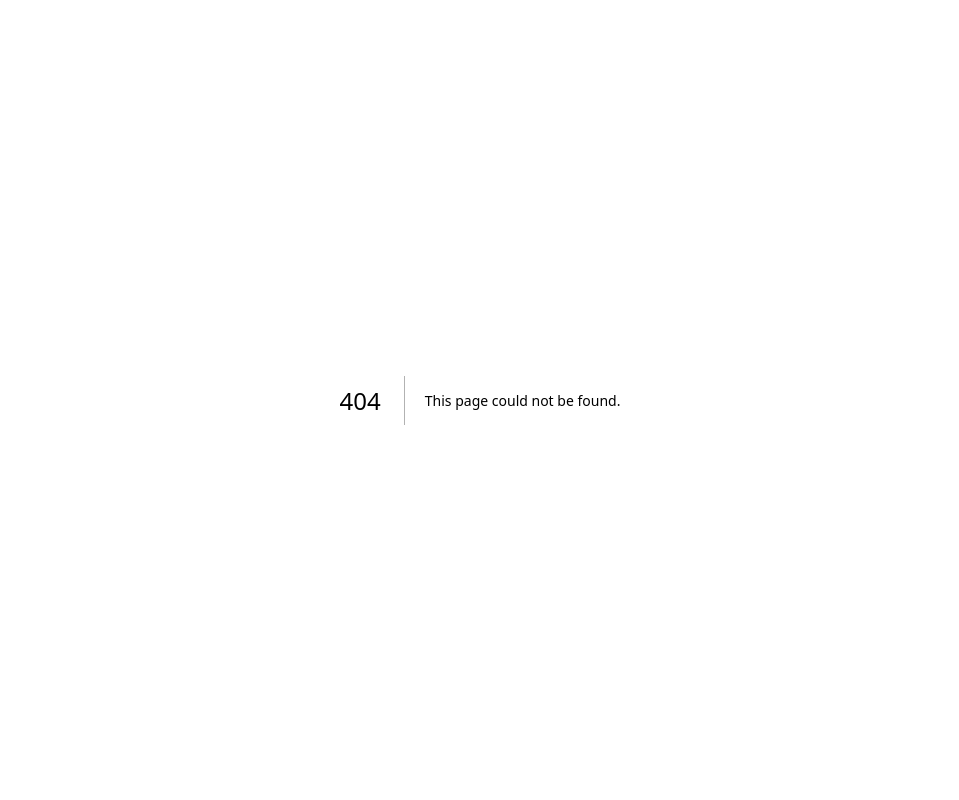
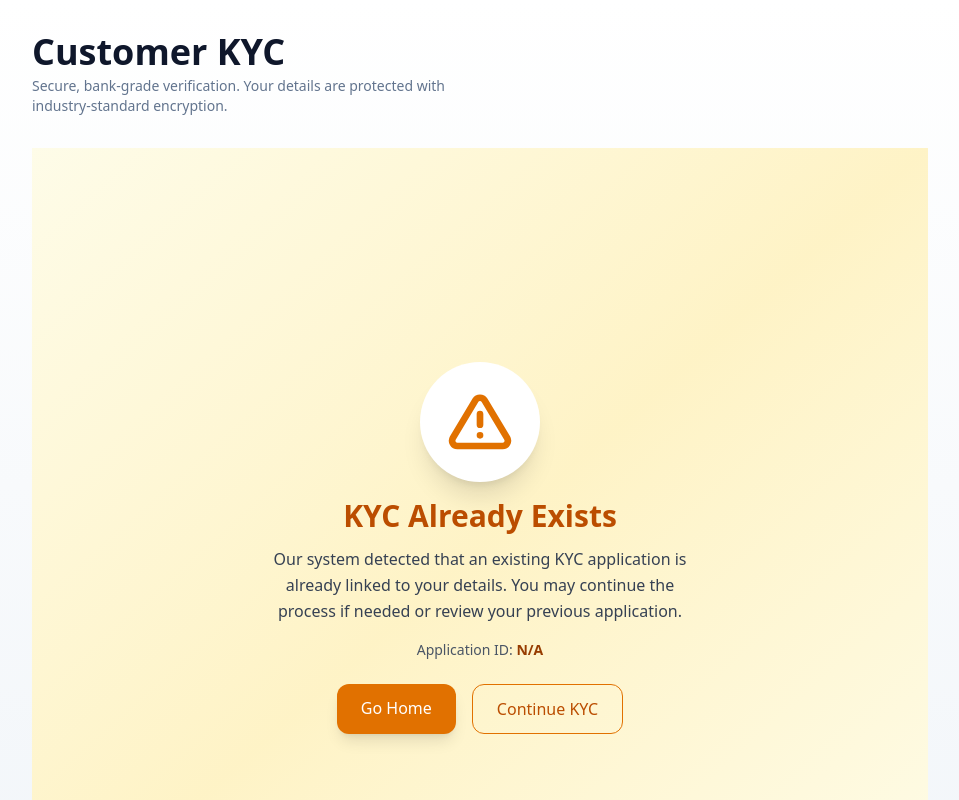
Before and after one commit to Shubrajit22/digital-kyc, a Next.js app: page /kyc/already-exists in a window 1280 px wide. Before the commit this address had no page. Shown: the top 800 px of the page, without its empty margins (160-1119 px from the left). Built offline with nearby package versions, Linux system fonts and the light colour scheme.

Commit message:
added db check before starting kyc

```diff
--- /dev/null
+++ b/app/api/kyc/check-duplicate/route.ts
@@ -0,0 +1,33 @@
+// /app/api/kyc/check-duplicate/route.ts
+import { NextResponse } from "next/server";
+import { prisma } from "@/app/lib/prisma";
+
+export async function POST(req: Request) {
+  try {
+    const { fullName, email } = await req.json();
+
+    if (!fullName || !email) {
+      return NextResponse.json({ ok: false, message: "Missing details" });
+    }
+
+    const existing = await prisma.kycApplication.findFirst({
+      where: {
+        fullName,
+        email,
+      },
+    });
+
+    if (existing) {
+      return NextResponse.json({
+        ok: true,
+        exists: true,
+        appId: existing.id,
+      });
+    }
+
+    return NextResponse.json({ ok: true, exists: false });
+  } catch (err) {
+    console.error(err);
+    return NextResponse.json({ ok: false, message: "Server error" });
+  }
+}
--- /dev/null
+++ b/app/kyc/already-exists/page.tsx
@@ -0,0 +1,69 @@
+"use client";
+
+import { Suspense } from "react";
+import { useSearchParams } from "next/navigation";
+import Link from "next/link";
+
+export default function AlreadyExistsPage() {
+  return (
+    <Suspense fallback={<div>Loading...</div>}>
+      <AlreadyExistsContent />
+    </Suspense>
+  );
+}
+
+function AlreadyExistsContent() {
+  const params = useSearchParams();
+  const ref = params.get("ref") || "N/A";
+
+  return (
+    <div className="min-h-screen flex flex-col items-center justify-center px-4 bg-gradient-to-br
+    from-yellow-50 via-amber-100 to-yellow-50 text-center">
+
+      {/* Icon */}
+      <div className="bg-white shadow-xl rounded-full p-5 sm:p-7 mb-4">
+        <svg
+          className="w-14 h-14 sm:w-16 sm:h-16 text-amber-600"
+          fill="none"
+          stroke="currentColor"
+          strokeWidth="2.5"
+          viewBox="0 0 24 24"
+        >
+          <path strokeLinecap="round" strokeLinejoin="round" d="M12 9v4m0 4h.01M10.29 3.86L1.82 18A2 2 0 003.53 21h16.94a2 2 0 001.71-3L13.7 3.86a2 2 0 00-3.42 0z" />
+        </svg>
+      </div>
+
+      <h1 className="text-2xl sm:text-3xl font-bold text-amber-700">
+        KYC Already Exists
+      </h1>
+
+      <p className="mt-3 text-sm sm:text-base text-gray-700 max-w-md leading-relaxed">
+        Our system detected that an existing KYC application is already linked to your details.
+        You may continue the process if needed or review your previous application.
+      </p>
+
+      {/* SHOW APP ID HERE */}
+      <p className="mt-4 text-xs sm:text-sm font-medium text-gray-600">
+        Application ID: <span className="font-semibold text-amber-800">{ref}</span>
+      </p>
+
+      <div className="mt-6 flex gap-4">
+        <Link
+          href="/"
+          className="px-6 py-3 rounded-xl bg-amber-600 text-white shadow-lg
+          hover:bg-amber-700 active:scale-95 transition text-sm sm:text-base"
+        >
+          Go Home
+        </Link>
+
+        <Link
+          href="/kyc/pan-upload"
+          className="px-6 py-3 rounded-xl border border-amber-600 text-amber-700
+          hover:bg-amber-50 active:scale-95 transition text-sm sm:text-base"
+        >
+          Continue KYC
+        </Link>
+      </div>
+    </div>
+  );
+}
--- a/app/kyc/basic-details/page.tsx
+++ b/app/kyc/basic-details/page.tsx
@@ -9,18 +9,52 @@ export default function BasicDetailsPage() {
   const router = useRouter();
   const { details, setDetails, setStepCompleted, resetAttempts } = useKyc();
 
-  const onSubmit = (e: FormEvent) => {
+  // const onSubmit = (e: FormEvent) => {
+  //   e.preventDefault();
+
+  //   // NEW: Clean the name to avoid mismatch due to extra spaces
+  //   setDetails({
+  //     ...details,
+  //     fullName: details.fullName?.trim(),
+  //   });
+
+  //   // NEW: Start fresh → reset attempts
+  //   resetAttempts();
+
+  //   setStepCompleted(1);
+  //   router.push("/kyc/pan-upload");
+  // };
+const onSubmit = async (e: FormEvent) => {
   e.preventDefault();
 
-    // NEW: Clean the name to avoid mismatch due to extra spaces
+  // Clean name
+  const fullName = details.fullName?.trim() || "";
+
+  // 1️⃣ CALL API → check duplicate from DB
+  const res = await fetch(`/api/kyc/check-duplicate`, {
+    method: "POST",
+    headers: { "Content-Type": "application/json" },
+    body: JSON.stringify({
+      fullName,
+      email: details.email,
+    }),
+  });
+
+  const data = await res.json();
+
+  // 2️⃣ If duplicate → redirect to "KYC Already Exists" page
+  if (data.exists) {
+    router.push(`/kyc/already-exists?ref=${data.appId}`);
+    return;
+  }
+
+  // 3️⃣ If not duplicate → save details & continue
   setDetails({
     ...details,
-      fullName: details.fullName?.trim(),
+    fullName, // trimmed
   });
 
-    // NEW: Start fresh → reset attempts
   resetAttempts();
-
   setStepCompleted(1);
   router.push("/kyc/pan-upload");
 };
```
Lines whose indentation alone changed are shown as unchanged.
